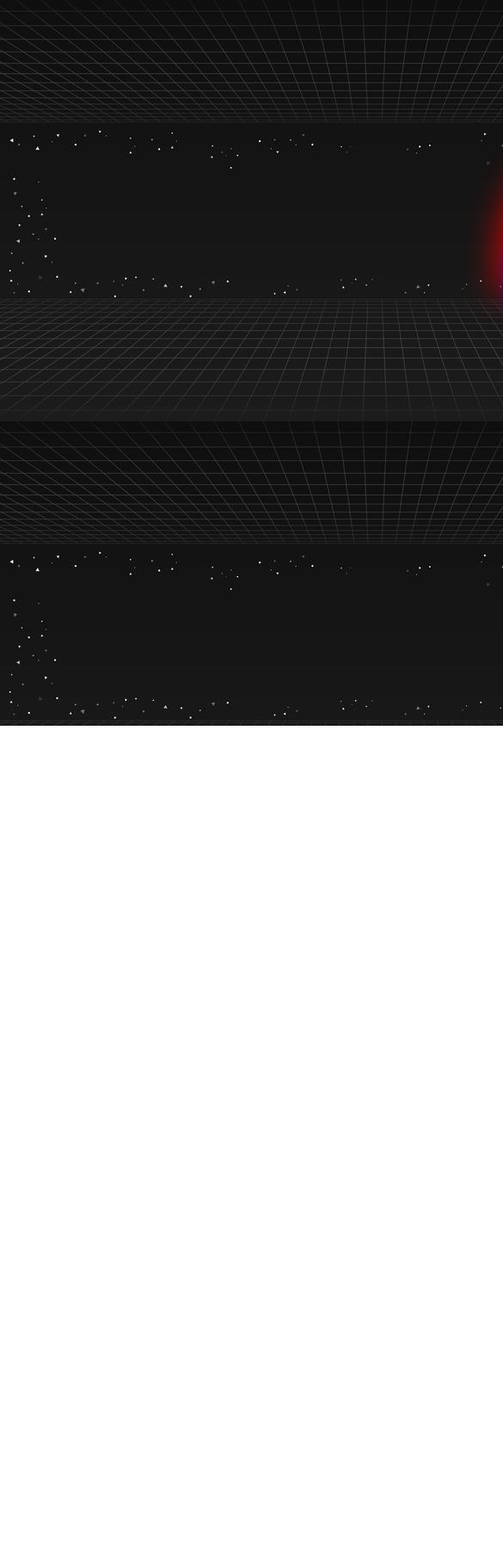
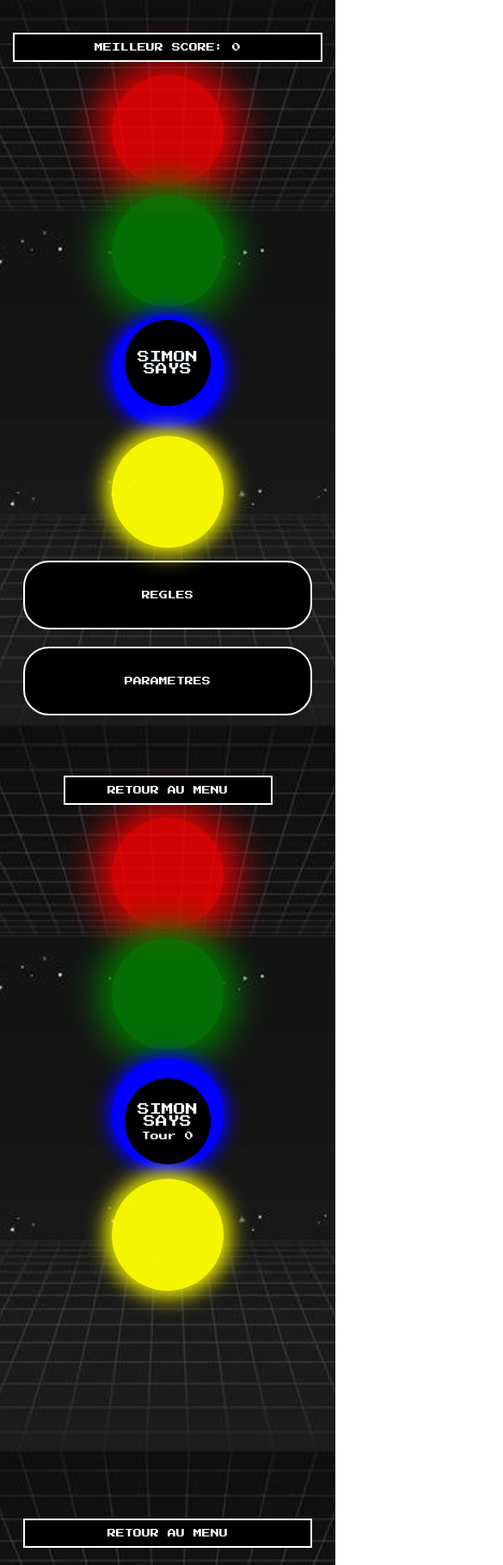
Before and after one commit to YasmineMars5/yasmine_mars_simon_says, a plain HTML site: page index.html in a window 390 px wide. Shown: the top 1820 px of the page at 86% size, 585 px wide, since content can reach past the window. Before the commit the page ends 844 px from the top, so only its background shows below. Drawn offline with Linux system fonts and the light colour scheme.

Commit message:
Add files via upload

```diff
--- a/index.html
+++ b/index.html
@@ -2,70 +2,66 @@
 <html>
 <head>
     <title>Simon Says Game</title>
+    <meta name="viewport" content="width=device-width, initial-scale=1.0">
+
     <link href="https://fonts.googleapis.com/css2?family=Press+Start+2P&display=swap" rel="stylesheet">
 
     <style>
-        /* Les classes quarter-circleX sont utilisées pour le menu (animation de pulsation). */
+        /* --- STYLES DE BASE (NON-RESPONSIVE, POUR GRAND ÉCRAN) --- */
+
+        body {
+            /* Utilisation d'un fond d'image (assurez-vous que le fichier existe) */
+            background-image: url(vector-black-future.jpg);
+            background-size: cover;
+            background-attachment: fixed;
+            min-height: 100vh;
+        }
+
+        /* Les classes quarter-circleX et qX sont utilisées pour le menu et le jeu */
         .quarter-circle1, .q1 {
-            width: 170px;
-            height: 170px;
-            background-color: red;
-            color: red;
+            width: 170px; height: 170px;
+            background-color: red; color: red;
             border-top-left-radius: 150px;
             position: absolute;
-            top: 150px;
-            left: 600px;
+            top: 150px; left: 600px;
             box-shadow: 0 0 20px 5px red;
-            animation: pulse 2s infinite;
-            animation-delay: 0s;
+            animation: pulse 2s infinite; animation-delay: 0s;
         }
 
         .quarter-circle2, .q2 {
-            width: 170px;
-            height: 170px;
-            background-color: green;
-            color: green;
+            width: 170px; height: 170px;
+            background-color: green; color: green;
             border-top-right-radius: 150px;
             position: absolute;
-            top: 150px;
-            left: 750px;
+            top: 150px; left: 750px;
             box-shadow: 0 0 20px 5px green;
-            animation: pulse 2s infinite;
-            animation-delay: 0.5s;
+            animation: pulse 2s infinite; animation-delay: 0.5s;
         }
 
         .quarter-circle3, .qc3 {
-            width: 170px;
-            height: 170px;
-            background-color: blue;
-            color: blue;
+            width: 170px; height: 170px;
+            background-color: blue; color: blue;
             border-bottom-left-radius: 150px;
             position: absolute;
-            top: 300px;
-            left: 600px;
+            top: 300px; left: 600px;
             box-shadow: 0 0 20px 5px blue;
-            animation: pulse 2s infinite;
-            animation-delay: 1s;
+            animation: pulse 2s infinite; animation-delay: 1s;
         }
 
         .quarter-circle4, .qc4 {
-            width: 170px;
-            height: 170px;
-            background-color: yellow;
-            color: yellow;
+            width: 170px; height: 170px;
+            background-color: yellow; color: yellow;
             border-bottom-right-radius: 150px;
             position: absolute;
-            top: 300px;
-            left: 750px;
+            top: 300px; left: 750px;
             box-shadow: 0 0 20px 5px yellow;
-            animation: pulse 2s infinite;
-            animation-delay: 1.5s;
+            animation: pulse 2s infinite; animation-delay: 1.5s;
         }
 
         /* Animation de pulsation (pour le MENU) */
         @keyframes pulse {
             0%, 100% {
-                box-shadow: 0 0 20px 5px currentColor; /* Utilise la couleur de fond/texte */
+                box-shadow: 0 0 20px 5px currentColor;
                 opacity: 1;
             }
             50% {
@@ -77,12 +73,10 @@
         /* Classe ajoutée par JavaScript pour le 'flash' durant le jeu */
         .active {
             opacity: 1;
-            /* Ombre très intense pour le flash */
             box-shadow: 0 0 60px 25px currentColor !important;
             opacity: 0.8;
-            /* Désactive l'animation de pulsation CSS par défaut durant le jeu */
             animation: none !important;
-            transition: box-shadow 0.05s; /* Rend le flash plus instantané */
+            transition: box-shadow 0.05s;
         }
 
         /* Appliquer le curseur cliquable uniquement dans la section jeu */
@@ -90,176 +84,149 @@
             cursor: pointer;
         }
 
-
+        /* Style du Bouton Central du Menu (#simon1) */
         .simon1 {
-            color: aliceblue;
-            width: 150px;
-            height: 150px;
-            background-color: black;
-            border-radius: 50%;
-            position: absolute;
-            top: 230px;
-            left: 680px;
+            color: aliceblue; width: 150px; height: 150px;
+            background-color: black; border-radius: 50%;
+            position: absolute; top: 230px; left: 680px;
             font-family: 'Press Start 2P', monospace;
-            font-size: 20px;
-            color: #FFFFFF;
-            border: none;
-            outline: none;
-            cursor: pointer;
-
-            display: flex; /* Permet le centrage du texte ::before */
-            justify-content: center;
-            align-items: center;
-            text-align: center;
+            font-size: 20px; color: #FFFFFF; border: none; outline: none; cursor: pointer;
+            display: flex; justify-content: center; align-items: center; text-align: center;
         }
         .simon1::before {
             content: 'SIMON SAYS';
-            color: aliceblue;
-            white-space: pre-wrap; /* Permet un retour à la ligne si vous ajoutez \n */
+            color: aliceblue; white-space: pre-wrap;
         }
-        .simon1:hover {
-            background-color: #FFFFFF;
-        }
-        .simon1:hover::before {
-            content: 'START PLAYING';
-            color: black;
-        }
+        .simon1:hover { background-color: #FFFFFF; }
+        .simon1:hover::before { content: 'START PLAYING'; color: black; }
 
-
+        /* Styles des boutons de Menu (Règles/Paramètres) */
         .simon2, .simon3 {
-            font-family: 'Press Start 2P', monospace;
-            font-size: 20px;
-            color: #FFFFFF;
-            width: 250px;
-            height: 80px;
-            background-color: black;
-            border-radius: 30px;
-            position: absolute;
-            left: 630px;
-            padding: 10px 15px;
-            border: 2px solid white; /* Ajout d'une bordure pour un meilleur look rétro */
-            outline: none;
-            cursor: pointer;
-            transition: background-color 0.1s;
+            font-family: 'Press Start 2P', monospace; font-size: 20px;
+            color: #FFFFFF; width: 250px; height: 80px;
+            background-color: black; border-radius: 30px;
+            position: absolute; left: 630px;
+            padding: 10px 15px; border: 2px solid white; outline: none;
+            cursor: pointer; transition: background-color 0.1s;
         }
         .simon2 { top: 520px; }
         .simon3 { top: 610px; }
-        .simon2:hover, .simon3:hover {
-            background-color: #333;
-        }
+        .simon2:hover, .simon3:hover { background-color: #333; }
 
         /* Le bouton central du jeu (#btn-game-center) qui affiche le statut/score */
         .btn {
-            color: aliceblue;
-            width: 150px;
-            height: 150px;
-            background-color: black;
-            border-radius: 50%;
-            position: absolute;
-            top: 230px;
-            left: 680px;
-            font-family: 'Press Start 2P', monospace;
-            font-size: 20px;
-            color: #FFFFFF;
-            border: none;
-            outline: none;
-            cursor: default; /* Pas cliquable pour démarrer, géré par JS */
-
-            /* Styles Flexbox pour centrer le texte du statut */
-            display: flex;
-            flex-direction: column;
-            justify-content: center;
-            align-items: center;
-            text-align: center;
+            color: aliceblue; width: 150px; height: 150px;
+            background-color: black; border-radius: 50%;
+            position: absolute; top: 230px; left: 680px;
+            font-family: 'Press Start 2P', monospace; font-size: 20px;
+            color: #FFFFFF; border: none; outline: none; cursor: default;
+            display: flex; flex-direction: column; justify-content: center; align-items: center; text-align: center;
+        }
+        #btn-game-center, #Center {
+            display: flex; flex-direction: column; justify-content: center;
+            align-items: center; text-align: center; cursor: default;
         }
 
-        /* Style pour s'assurer que le contenu généré par JS est centré */
-        #btn-game-center, #Center {
-            display: flex;
-            flex-direction: column;
-            justify-content: center;
-            align-items: center;
-            text-align: center;
-            cursor: pointer;
-        }
-
+        /* Gestion de l'affichage des sections */
         section {
-            display: none;
-            text-align: center;
-            padding: 0px;
+            display: none; text-align: center; padding: 0px;
+            position: relative; /* Base pour le positionnement mobile */
+            padding-top: 10px;
         }
         #menu {
             display: block;
         }
 
-        /* Style du Scoreboard (Meilleur Score) */
-        #best-score-display {
-            font-family: 'Press Start 2P', monospace;
-            font-size: 10px;
-            color: white;
-            position: absolute;
-            top: 90px;
-            left: 620px;
-            width: 250px;
-            text-align: center;
-            padding: 10px;
-            border: 2px solid white;
-            background-color: #000;
-            z-index: 5;
-        }
-
-        #retour, #retour-rules {
-            font-family: 'Press Start 2P', monospace;
-            font-size: 10px;
-            color: white;
-            position: absolute;
-            top: 90px;
-            left: 630px;
-            width: 250px;
-            text-align: center;
-            padding: 10px;
-            border: 2px solid white;
-            background-color: #000;
-            z-index: 5;
+        /* Style du Scoreboard et du bouton RETOUR */
+        #best-score-display, #retour, #retour-rules {
+            font-family: 'Press Start 2P', monospace; font-size: 10px; color: white;
+            position: absolute; top: 90px; left: 620px; width: 250px; text-align: center;
+            padding: 10px; border: 2px solid white; background-color: #000; z-index: 5;
             cursor: pointer;
         }
-        /* Ajustement léger de position pour le bouton de retour des règles/paramètres */
-        #retour-rules {
-            top: 100px;
-            left: 640px;
-            width: 250px;
-        }
+        #retour { left: 630px; }
+        #retour-rules { top: 100px; left: 640px; }
 
         /* Styles de la boîte de Règles et Paramètres */
         #rules, #param {
-            display: flex;
-            justify-content: center;
-            align-items: flex-start;
-            height: 100vh;
+            /* Retire le flex et le height: 100vh pour le grand écran */
+            display: block;
         }
         #rules-box-simple, #param-box {
-            position: absolute;
-            top: 200px;
-            font-size: medium;
-            left: 565px;
-            width: 350px;
-            padding: 20px;
-            background-color: black;
-            border: 2px solid white;
-            border-radius: 8px;
-            font-family: 'Press Start 2P', monospace;
-            color: #DDDDDD;
-            text-align: left;
-            box-shadow: 0 0 10px white;
+            position: absolute; top: 200px; font-size: medium; left: 565px;
+            width: 350px; padding: 20px; background-color: black;
+            border: 2px solid white; border-radius: 8px;
+            font-family: 'Press Start 2P', monospace; color: #DDDDDD;
+            text-align: left; box-shadow: 0 0 10px white;
+        }
+        #rules-box-simple p {
+            font-size: 10px; line-height: 1.5; margin: 10px 0;
         }
 
-        /* Styles du texte à l'intérieur de la boîte de règles */
-        #rules-box-simple p {
-            font-size: 10px;
-            line-height: 1.5;
-            margin: 10px 0;
+        /* --- 2. MEDIA QUERY POUR LES ÉCRANS ÉTROITS (MOBILE) --- */
+        @media (max-width: 600px) {
+
+            /* Conteneur principal pour centrer tout le jeu sur mobile */
+            #menu, #jeu, #rules, #param {
+                display: flex !important; /* Force l'affichage en mode flexible */
+                flex-direction: column;
+                align-items: center; /* Centre les éléments horizontalement */
+                position: static;
+                padding-top: 20px;
+                min-height: 100vh;
+            }
+
+            /* 1. Redimensionner et Repositionner les Quadrants (Game Pads) */
+            .quarter-circle1, .q1,
+            .quarter-circle2, .q2,
+            .quarter-circle3, .qc3,
+            .quarter-circle4, .qc4 {
+                width: 130px; /* Réduction de la taille */
+                height: 130px;
+                border-radius: 120px;
+                position: static; /* Retire la position absolue */
+                margin: 5px; /* Ajoute de l'espace */
+            }
+
+            /* Utilisation d'un conteneur Flexbox pour les 4 quadrants pour former un carré 2x2 */
+            #jeu {
+                display: flex;
+                flex-wrap: wrap; /* Permet aux quadrants de passer à la ligne */
+                width: 270px; /* Largeur pour contenir deux quadrants de 130px + marges */
+                margin: 0 auto;
+                position: relative; /* Base pour le bouton central */
+            }
+
+            /* 2. Redimensionner et repositionner le Bouton Central */
+            .simon1, .btn {
+                width: 100px; /* Réduction de la taille */
+                height: 100px;
+                font-size: 14px;
+                position: absolute; /* Reste en absolue par rapport au conteneur #jeu */
+                top: 50%;
+                left: 50%;
+                transform: translate(-50%, -50%); /* Centrage parfait */
+            }
+
+            /* 3. Repositionner et Ajuster les Boutons de Menu / Retour / Score */
+            .simon2, .simon3, #best-score-display, #retour, #retour-rules {
+                position: static; /* Retire la position absolue */
+                margin: 10px auto; /* Centre et espace */
+                width: 90%; /* Utilise une largeur relative */
+                font-size: 10px;
+            }
+            #best-score-display { order: -1; margin-top: 10px; } /* Pour le placer en haut du menu */
+            #retour { order: -1; margin-top: 10px; } /* Pour le placer en haut du jeu */
+            #retour-rules { order: -1; margin-top: 10px; }
+
+            /* 4. Ajuster les Boîtes de Texte (Règles/Paramètres) */
+            #rules-box-simple, #param-box {
+                position: static;
+                margin: 20px auto;
+                width: 90%;
+                font-size: small;
+            }
         }
-
     </style>
 </head>
 <body style="background-image: url(vector-black-future.jpg);">
@@ -382,7 +349,7 @@
             });
             const targetSection = document.getElementById(id);
             if (targetSection) {
-                targetSection.style.display = 'block';
+                targetSection.style.display = 'flex'; // Utiliser flex pour le responsive
             }
 
             if (id === 'menu') {
@@ -424,7 +391,7 @@
 
         /** Récupère le meilleur score stocké dans le localStorage. */
         function getBestScore() {
-            const score = localStorage.getItem(LOCAL_STORAGE_KEY); // Retourne l'entier stocké ou 0 si rien n'est trouvé
+            const score = localStorage.getItem(LOCAL_STORAGE_KEY);
             return score ? parseInt(score, 10) : 0;
         }
         /** Met à jour le meilleur score local si le nouveau score est supérieur. */
@@ -482,18 +449,21 @@
             let delay = 0;
 
             sequence.forEach((colorId, index) => {
+                // Flash chaque couleur après le délai cumulé
                 setTimeout(() => {
                     flashColor(colorId, FLASH_DURATION);
 
                     // Une fois le dernier flash terminé, on donne la main au joueur
                     if (index === sequence.length - 1) {
-                        setTimeout(startPlayerTurn, INTERVAL + FLASH_DURATION + 50); // Délai après le dernier flash
+                        // Ajout d'un délai suffisant après le dernier flash pour commencer le tour du joueur
+                        setTimeout(startPlayerTurn, FLASH_DURATION + 50);
                     }
                 }, delay);
 
                 delay += INTERVAL; // Ajoute l'intervalle pour le prochain flash
             });
         }
+
         /** Démarre le tour du joueur (active les clics). */
         function startPlayerTurn() {
             isPlayerTurn = true;
@@ -503,6 +473,7 @@
 
             roundInfo.textContent = `Répetez ${requiredClicks} ${clickWord}`;
         }
+
         /** Gère le clic du joueur sur un quadrant. (Fonction globale pour le HTML onclick) */
         window.handlePlayerClick = function(clickedColor) {
             if (!isPlayerTurn || !gameActive) return; // Ignore si ce n'est pas le tour du joueur
@@ -559,8 +530,9 @@
             disablePulseAnimation(); // Arrête l'animation du menu
             setTimeout(nextRound, 1000); // Démarre le premier round après un délai
         }
+
         /** Fin de la partie (par erreur ou par abandon). */
-        function gameOver(isQuit) {
+        window.gameOver = function(isQuit) {
             gameActive = false;
             isPlayerTurn = false;
 
@@ -592,6 +564,7 @@
             roundInfo.textContent = "Tour 0";
             displayBestScore();
         }
+
         // Exécuté au chargement : Affiche le menu initial
         showSection('menu');
 
```
